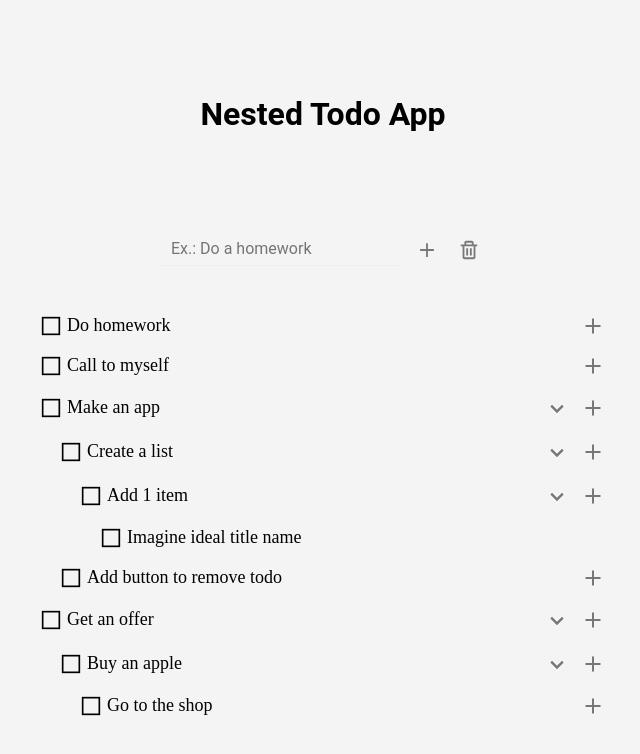
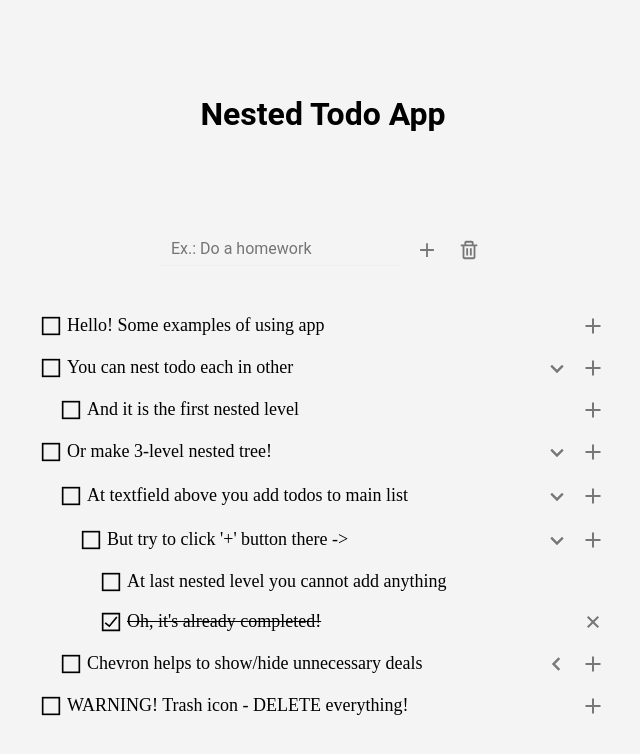
Before and after one commit to lomeat/nested-todos, a React app: page / in a window 1280 px wide. Shown: the top 754 px of the page, without its empty margins (317-957 px from the left). Built offline with nearby package versions, Linux system fonts and the light colour scheme; what webfontloader would draw is missing.

Commit message:
docs: update todos mock as welcome to app

```diff
--- a/src/mock.js
+++ b/src/mock.js
@@ -9,41 +9,56 @@ export const newTodoMock = {
 export const todosMock = {
   children: [
     {
-      id: 13453,
-      title: "Do homework",
+      id: 123,
+      title: "Hello! Some examples of using app",
       isComplete: false,
       isShowChildren: true,
       children: [],
     },
     {
-      id: 5,
-      title: "Call to myself",
-      isComplete: false,
-      isShowChildren: true,
-      children: [],
-    },
-    {
-      id: 2123,
-      title: "Make an app",
+      id: 121233,
+      title: "You can nest todo each in other",
       isComplete: false,
       isShowChildren: true,
       children: [
         {
-          id: 434534,
-          title: "Create a list",
+          id: 234,
+          title: "And it is the first nested level",
+          isComplete: false,
+          isShowChildren: true,
+          children: [],
+        },
+      ],
+    },
+    {
+      id: 432,
+      title: "Or make 3-level nested tree!",
+      isComplete: false,
+      isShowChildren: true,
+      children: [
+        {
+          id: 3452,
+          title: "At textfield above you add todos to main list",
           isComplete: false,
           isShowChildren: true,
           children: [
             {
-              id: 634,
-              title: "Add 1 item",
+              id: 25234,
+              title: "But try to click '+' button there ->",
               isComplete: false,
               isShowChildren: true,
               children: [
                 {
-                  id: 7234,
-                  title: "Imagine ideal title name",
+                  id: 6154,
+                  title: "At last nested level you cannot add anything",
                   isComplete: false,
+                  isShowChildren: true,
+                  children: [],
+                },
+                {
+                  id: 56745,
+                  title: "Oh, it's already completed!",
+                  isComplete: true,
                   isShowChildren: true,
                   children: [],
                 },
@@ -52,36 +67,35 @@ export const todosMock = {
           ],
         },
         {
-          id: 5345,
-          title: "Add button to remove todo",
+          id: 3412352,
+          title: "Chevron helps to show/hide unnecessary deals",
           isComplete: false,
-          isShowChildren: true,
-          children: [],
-        },
-      ],
-    },
-    {
-      id: 3123,
-      title: "Get an offer",
-      isComplete: false,
-      isShowChildren: true,
-      children: [
-        {
-          id: 34456,
-          title: "Buy an apple",
-          isComplete: false,
-          isShowChildren: true,
+          isShowChildren: false,
           children: [
             {
-              id: 1238756,
-              title: "Go to the shop",
+              id: 45234,
+              title: "All data save to local cache",
               isComplete: false,
-              isShowChildren: true,
+              isShowChildren: false,
+              children: [],
+            },
+            {
+              id: 345345,
+              title: "So try to edit something and reload page!",
+              isComplete: false,
+              isShowChildren: false,
               children: [],
             },
           ],
         },
       ],
     },
+    {
+      id: 29879,
+      title: "WARNING! Trash icon - DELETE everything!",
+      isComplete: false,
+      isShowChildren: true,
+      children: [],
+    },
   ],
 };
```
